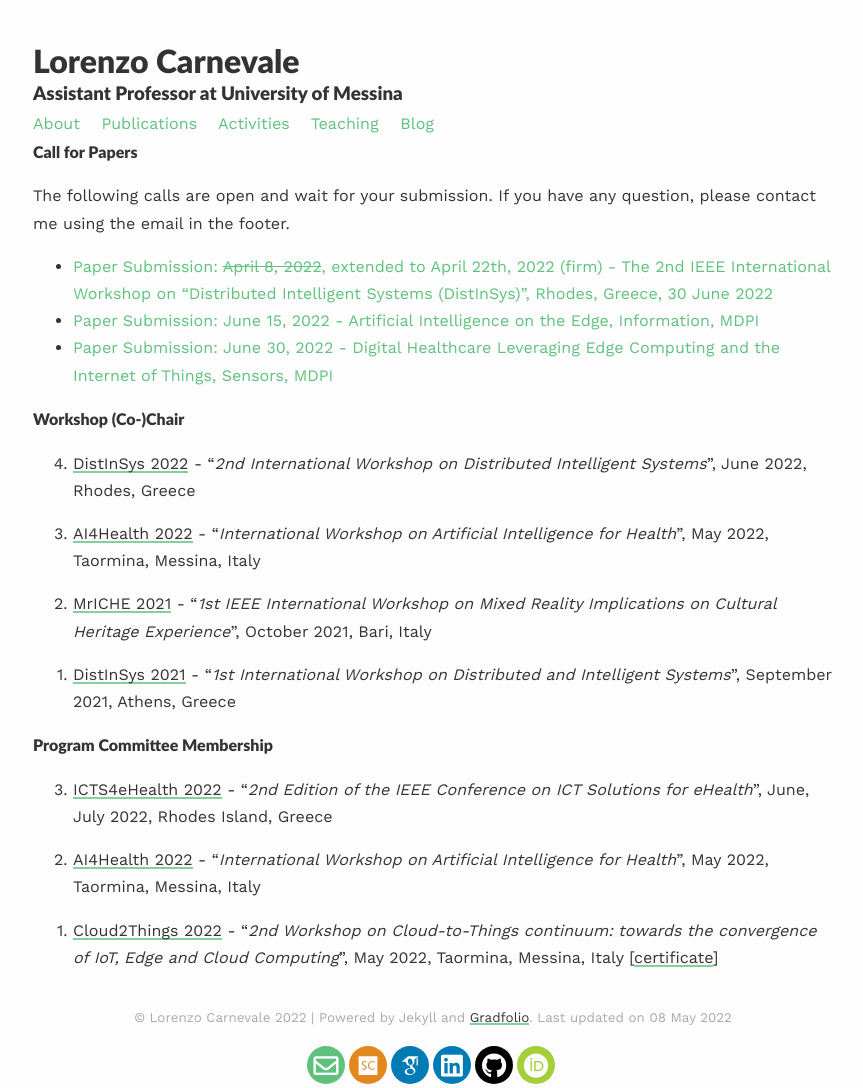
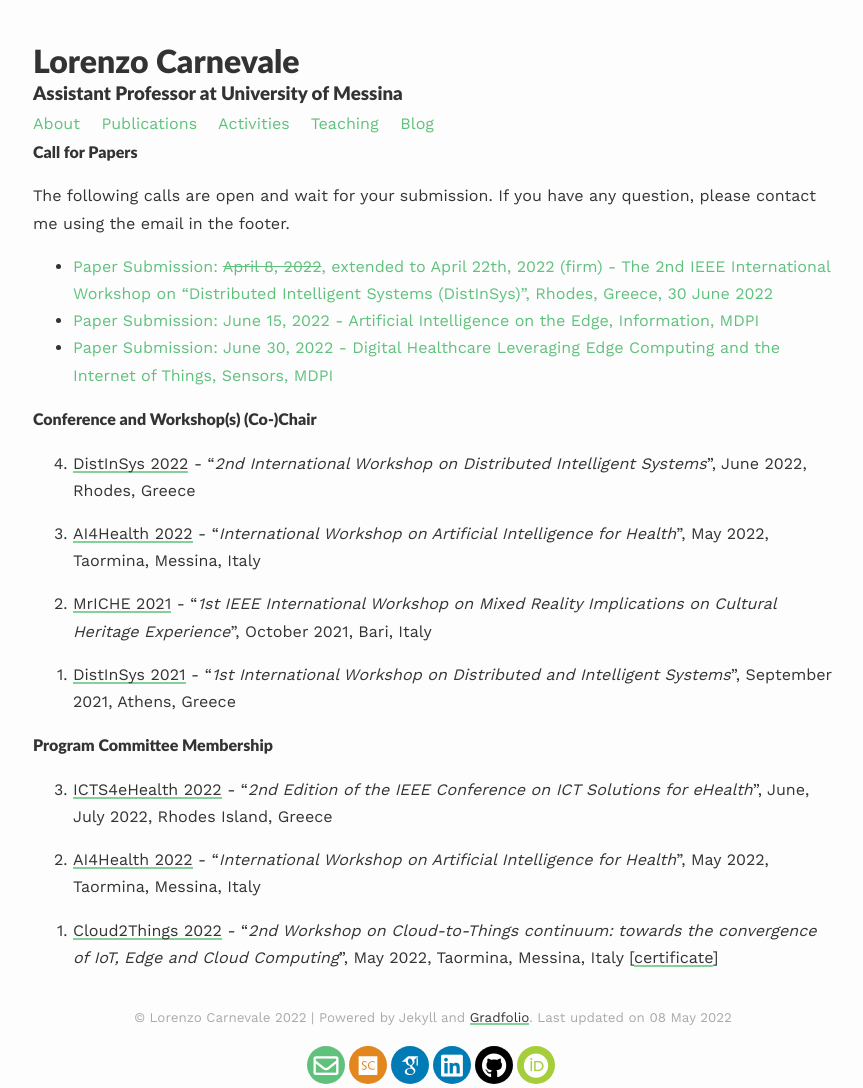
Before and after one commit to lcarnevale/lcarnevale.github.io, a Jekyll site: the page built from _pages/activities.md, in a window 1280 px wide. Shown: the whole page, without its empty margins (207-1070 px from the left). Built offline with Jekyll 4.4.1, drawn with Linux system fonts in a browser that asks for light colours; nearby versions of some CDN libraries; some web fonts are replaced.

Commit message:
update chair section title

```diff
--- a/_pages/activities.md
+++ b/_pages/activities.md
@@ -12,7 +12,7 @@ The following calls are open and wait for your submission. If you have any quest
 - [Paper Submission: June 15, 2022 - Artificial Intelligence on the Edge, Information, MDPI](https://www.mdpi.com/journal/information/special_issues/AI_on_the_edge)
 - [Paper Submission: June 30, 2022 - Digital Healthcare Leveraging Edge Computing and the Internet of Things, Sensors, MDPI](https://www.mdpi.com/journal/sensors/special_issues/digihealth_IoT)
 
-#### Workshop (Co-)Chair
+#### Conference and Workshop(s) (Co-)Chair
 0. [DistInSys 2022](https://fcrlab.unime.it/calls/distinsys2022) - "<i>2nd International Workshop on Distributed Intelligent Systems</i>", June 2022, Rhodes, Greece
 
 0. [AI4Health 2022](https://www.ai4health.icar.cnr.it) - "<i>International Workshop on Artificial Intelligence for Health</i>", May 2022, Taormina, Messina, Italy
```
